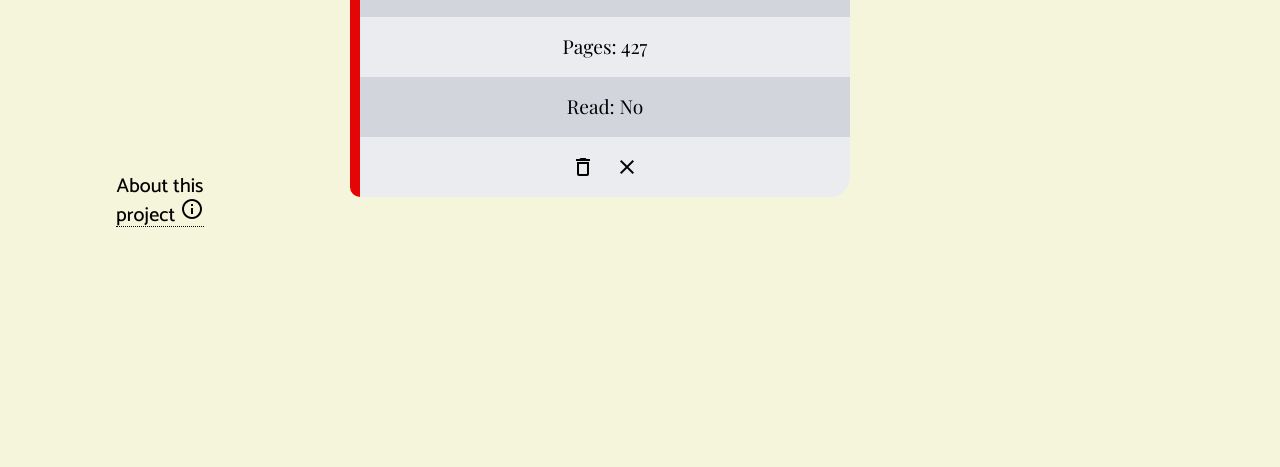
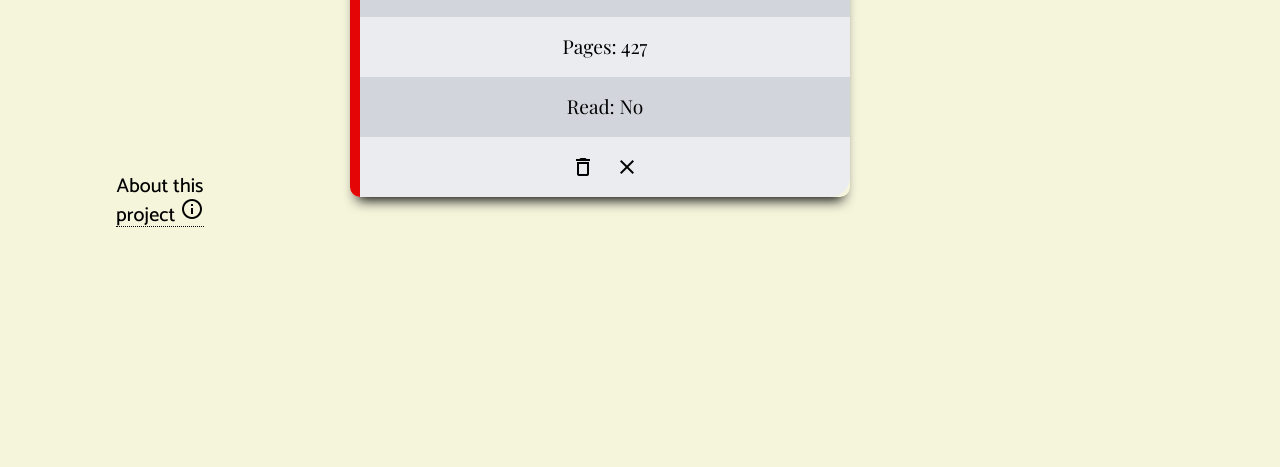
Before and after one commit to aaronkg1/book-library, a plain HTML site: page index.html in a window 1280 px wide. Shown: the part 333-800 px from the top of the page. Drawn offline with nearby package versions, Linux system fonts and the light colour scheme; a web font is replaced by a local one.

Commit message:
Box shadows on books

```diff
--- a/styles.css
+++ b/styles.css
@@ -204,6 +204,8 @@ ul {
     justify-items:flex-start;
     border-radius: 10px;
     font-family: 'Playfair Display', serif;
+    -webkit-box-shadow: 0px 10px 13px -7px #000000, 5px 5px 15px 5px rgba(0,0,0,0);
+    box-shadow: 0px 10px 13px -7px #000000, 5px 5px 15px 5px rgba(0,0,0,0);
 }
 
 .section {
```
